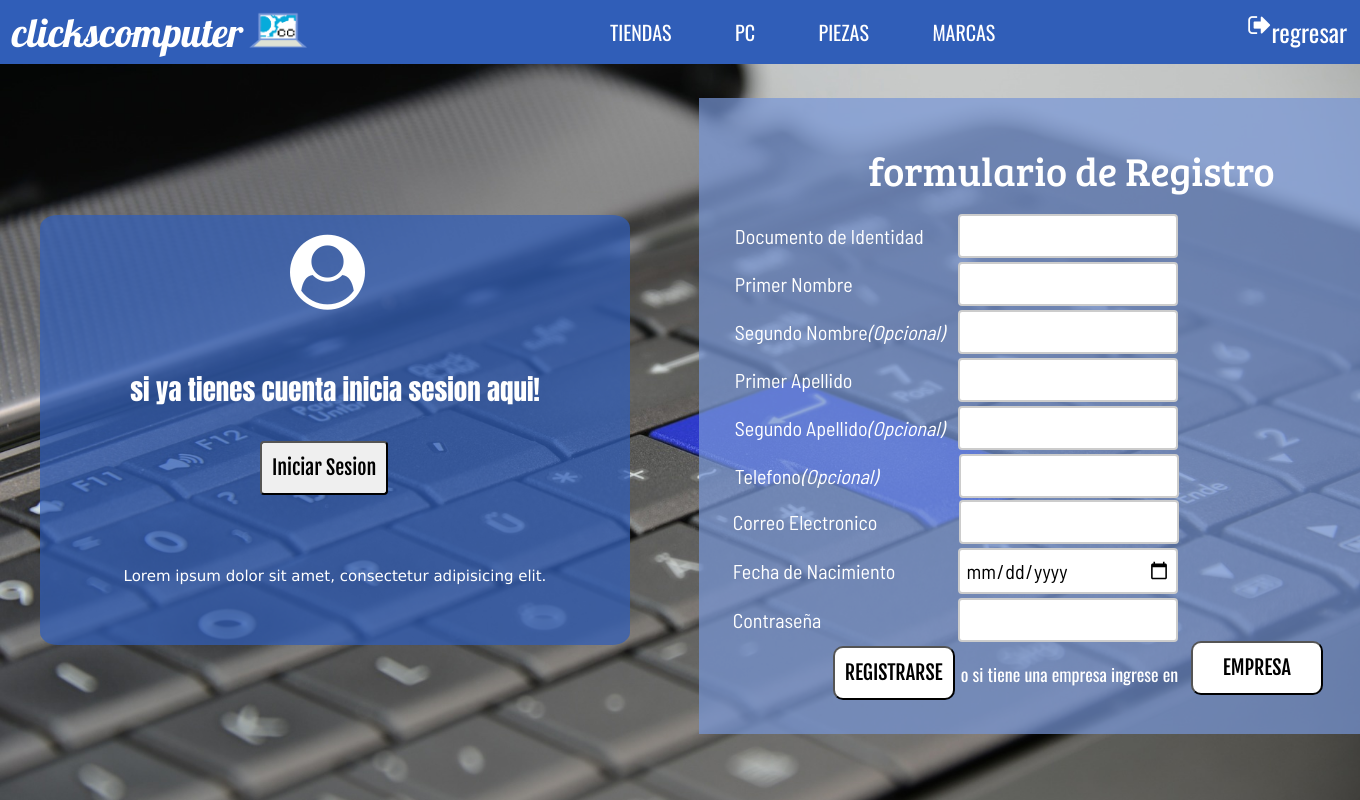
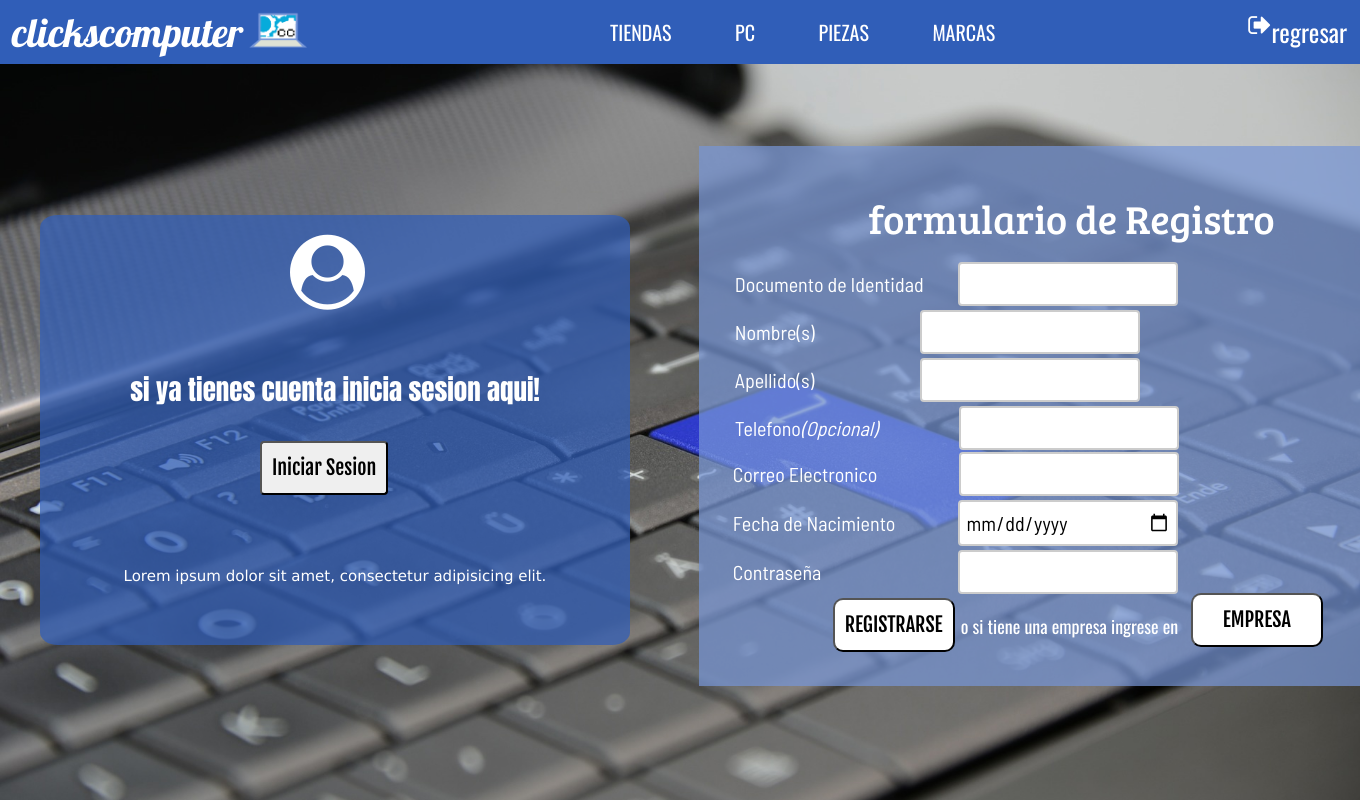
Before and after one commit to Thepahka/ClicksComputer, a PHP site: page /Registro in a window 1360 px wide. Run offline with PHP 8.4, Linux system fonts and the light colour scheme; some libraries are stand-ins or nearby versions.

Commit message:
1.5 commit

```diff
--- a/controller/registeruser.controller.php
+++ b/controller/registeruser.controller.php
@@ -21,7 +21,7 @@
 
       $comprobeId = $data[0];
 
-      $comprobeEmail = $data[6];
+      $comprobeEmail = $data[4];
 
       $result = $this->register->ValidateExistsEmail($comprobeEmail);
 
@@ -37,7 +37,7 @@
         echo '<script language="javascript">alert("Ya existe un usuario registrado con ese documento");</script>';
         echo "<script>history.back(1)</script>";
       }
-      elseif($data[6] =="")
+      elseif($data[4] =="")
       {
         echo '<script language="javascript">alert("Se debe completar el campo Correo electronico");</script>';
         echo "<script>history.back(1)</script>";
@@ -51,46 +51,44 @@
       {
         if($data[1] =="")
         {
-          echo '<script language="javascript">alert("Se debe completar el campo Primer nombre");</script>';
+          echo '<script language="javascript">alert("Se debe completar el campo Nombre(s)");</script>';
         }
-        elseif($data[3] == "")
+        elseif($data[2] == "")
         {
-          echo '<script language="javascript">alert("Se debe completar el campo Primer Apellido");</script>';
+          echo '<script language="javascript">alert("Se debe completar el campo Apellido(s)");</script>';
         }
-        elseif($data[7] =="")
+        elseif($data[5] =="")
         {
           echo '<script language="javascript">alert("Se debe completar el campo Fecha de nacimiento");</script>';
         }
-        elseif($data[8] =="")
+        elseif($data[6] =="")
         {
           echo '<script language="javascript">alert("Se debe completar el campo Contraseña");</script>';
         }
-        elseif(strlen($data[8]) < 8)
+        elseif(strlen($data[6]) < 8)
         {
           echo '<script language="javascript">alert("La contraseña debe ser minimo 8 caracteres");</script>';
         }
-        elseif(!preg_match('/(?=[a-z])/', $data[8]))
+        elseif(!preg_match('/(?=[a-z])/', $data[6]))
         {
           echo '<script language="javascript">alert("La contraseña debe contener al menos una letra");</script>';
         }
-        elseif(!preg_match('/(?=\d)/', $data[8]))
+        elseif(!preg_match('/(?=\d)/', $data[6]))
         {
           echo '<script language="javascript">alert("La contraseña debe contener al menos una número");</script>';
         }
-        elseif(!preg_match('/(?=[@#%&]|-|_)/', $data[8]))
+        elseif(!preg_match('/(?=[@#%&]|-|_)/', $data[6]))
         {
           echo '<script language="javascript">alert("La contraseña debe contener al menos uno de estos simbolos: @#%&-_");</script>';
         }
         else
         {
           $result = $this->register->RegisterUser($data);
-
-          header("Location: main");
+          echo '<script language="javascript">alert("Registrado con exito!");</script>';
         }
         echo "<script>history.back(1)</script>";
       }
-
-     }
+      }
 
   }
 
--- a/model/login.model.php
+++ b/model/login.model.php
@@ -20,7 +20,7 @@
     {
       try
       {
-        $sql = "SELECT usu_correo FROM usuario WHERE usu_correo = ?";
+        $sql = "CALL ConsultarEmail(?)";
 
         $query = $this->pdo->prepare($sql);
 
--- a/model/registerenterprise.model.php
+++ b/model/registerenterprise.model.php
@@ -41,7 +41,7 @@ class RegisterenterpriseModel
   {
     try
     {
-      $sql = "SELECT emp_correo FROM empresa WHERE emp_correo = ?";
+      $sql = "CALL ConsultarEmpEmail(?)";
 
       $query = $this->pdo->prepare($sql);
 
@@ -60,7 +60,7 @@ class RegisterenterpriseModel
   {
     try
     {
-      $sql = "SELECT emp_nit, fk_rol_id, emp_correo FROM empresa WHERE emp_nit = ?";
+      $sql = "CALL ConsultarEmpId(?)";
 
       $query = $this->pdo->prepare($sql);
 
--- a/model/registeruser.model.php
+++ b/model/registeruser.model.php
@@ -21,11 +21,11 @@ class RegisteruserModel
     try
     {
 
-      $sql = "CALL GuardarUsuario(?,?,?,?,?,?,?,?,?,?)";
+      $sql = "CALL GuardarUsuario(?,?,?,?,?,?,?,?)";
 
       $query = $this->pdo->prepare($sql);
 
-      $query->execute(array($data[0],$data[1],$data[2],$data[3],$data[4],$data[5],$data[6],$data[7], password_hash($data[8], PASSWORD_BCRYPT),2));
+      $query->execute(array($data[0],$data[1],$data[2],$data[3],$data[4],$data[5], password_hash($data[6], PASSWORD_BCRYPT),2));
 
       $msn = "Se registro con exito";
     }
@@ -41,7 +41,7 @@ class RegisteruserModel
   {
     try
     {
-      $sql = "SELECT usu_correo, fk_rol_id, usu_num_doc FROM usuario WHERE usu_correo= ?";
+      $sql = "CALL ConsultarEmail(?)";
 
       $query = $this->pdo->prepare($sql);
 
@@ -59,7 +59,7 @@ class RegisteruserModel
   {
     try
     {
-      $sql = "SELECT usu_num_doc FROM usuario WHERE usu_num_doc = ?";
+      $sql = "CALL ConsultarId(?)";
 
       $query = $this->pdo->prepare($sql);
 
--- a/views/modules/Login/LoginEmail.php
+++ b/views/modules/Login/LoginEmail.php
@@ -11,7 +11,7 @@
       <h2 class="titulo-up">iniciar sesion</h2>
       <i class="fa fa-envelope email-icon fa-5x" aria-hidden="true"></i>
       <div class="contain-login">
-        <input class="log-email" id="LoginEmail" type="text" placeholder="correo electronico" name="data[]" value="">
+        <input class="log-email" id="LoginEmail" type="email" placeholder="correo electronico" name="data[]" value="">
       </div>
       <div class="">
         <input class="log-btn" id="EmailButton" type="submit" name="" value="Validar">
--- a/views/modules/Register/register.php
+++ b/views/modules/Register/register.php
@@ -23,20 +23,12 @@
         <input class="UsuId" id="UsuId" type="text" name="data[]" onkeyup="validate();">
       </div>
       <div class="for-quest">
-        <label for="UsuNombre">Primer Nombre</label>
+        <label for="UsuNombre">Nombre(s)</label>
         <input class="UsuNombre" id="UsuNombre" type="text" name="data[]">
       </div>
       <div class="for-quest">
-        <label for="UsuNombre2" class="notrequired">Segundo Nombre</label>
-        <input class="UsuNombre2" id="UsuNombre2" type="text" name="data[]">
-      </div>
-      <div class="for-quest">
-        <label for="UsuApellido">Primer Apellido</label>
+        <label for="UsuApellido">Apellido(s)</label>
         <input class="UsuApellido" id="UsuApellido" type="text" name="data[]">
-      </div>
-      <div class="for-quest">
-        <label for="UsuApellido2" class="notrequired">Segundo Apellido</label>
-        <input class="UsuApellido2" id="UsuApellido2" type="text" name="data[]">
       </div>
       <div class="for-quest">
         <label for="UsuTelefono" class="notrequired">Telefono</label>
```
